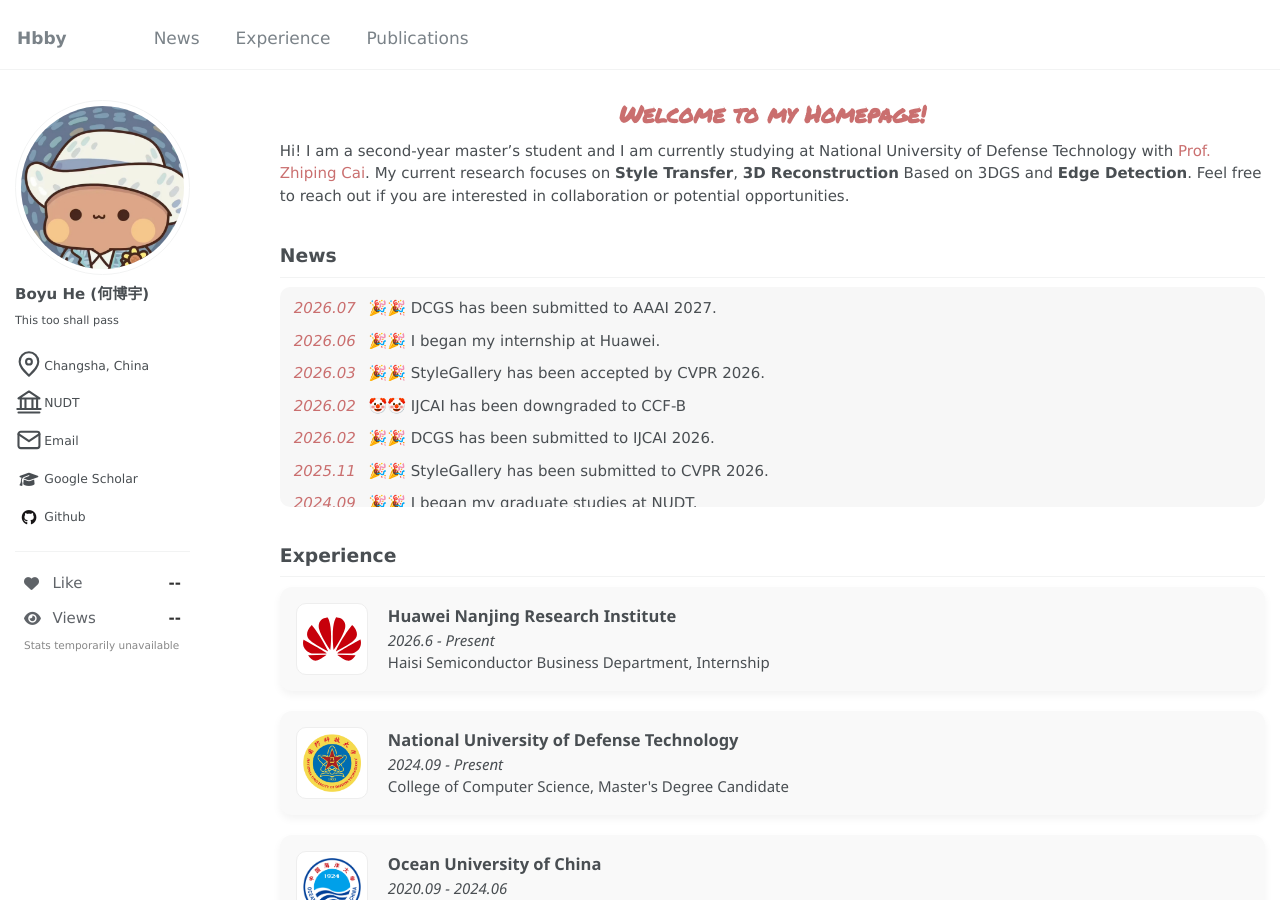
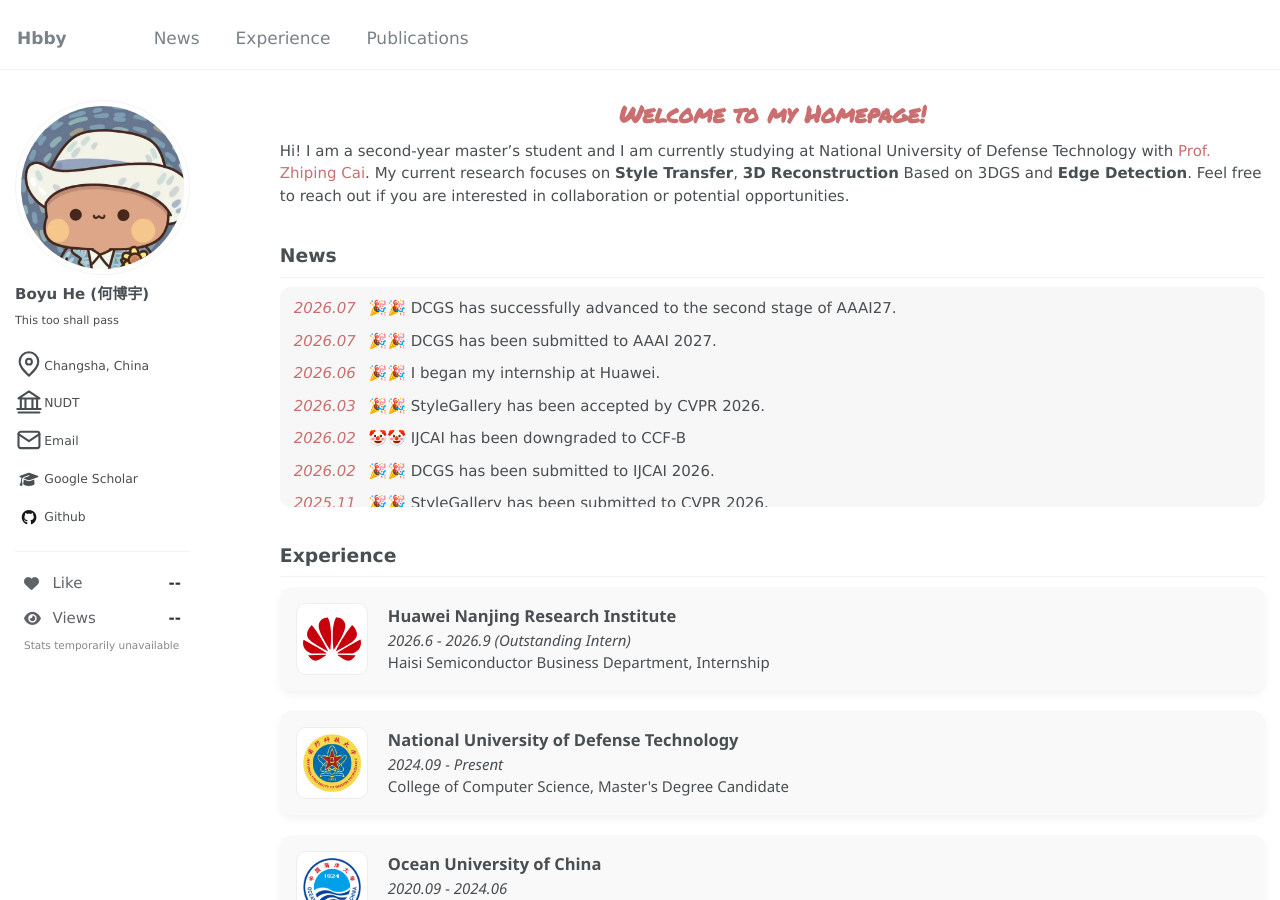
Before and after one commit to iiiiiiiword/iiiiiiiword.github.io, a Jekyll site: the page built from _pages/about.md, in a window 1280 px wide and 900 px high. Built offline with Jekyll 4.4.1, drawn with Linux system fonts in a browser that asks for light colours; some web fonts are replaced; our own code applies the rules of GitHub Pages for plain Markdown files.

Commit message:
Update about.md

```diff
--- a/_pages/about.md
+++ b/_pages/about.md
@@ -16,6 +16,7 @@ News
 <div class="news-box">
   <ul class="news-list">
 
+<li><span class="news-date"><em>2026.07</em></span> 🎉🎉 DCGS has successfully advanced to the second stage of AAAI27.</li>
 <li><span class="news-date"><em>2026.07</em></span> 🎉🎉 DCGS has been submitted to AAAI 2027.</li>
 <li><span class="news-date"><em>2026.06</em></span> 🎉🎉 I began my internship at Huawei.</li>
 <li><span class="news-date"><em>2026.03</em></span> 🎉🎉 StyleGallery has been accepted by CVPR 2026.</li>
@@ -36,7 +37,7 @@ Experience
       <img src="images/huawei-color.svg" alt="Huawei logo" class="experience-logo">
       <div class="experience-info">
           <strong>Huawei Nanjing Research Institute</strong><br>
-          <em>2026.6 - Present</em><br>
+          <em>2026.6 - 2026.9 (Outstanding Intern)</em><br>
           Haisi Semiconductor Business Department, Internship
       </div>
   </div>
```
